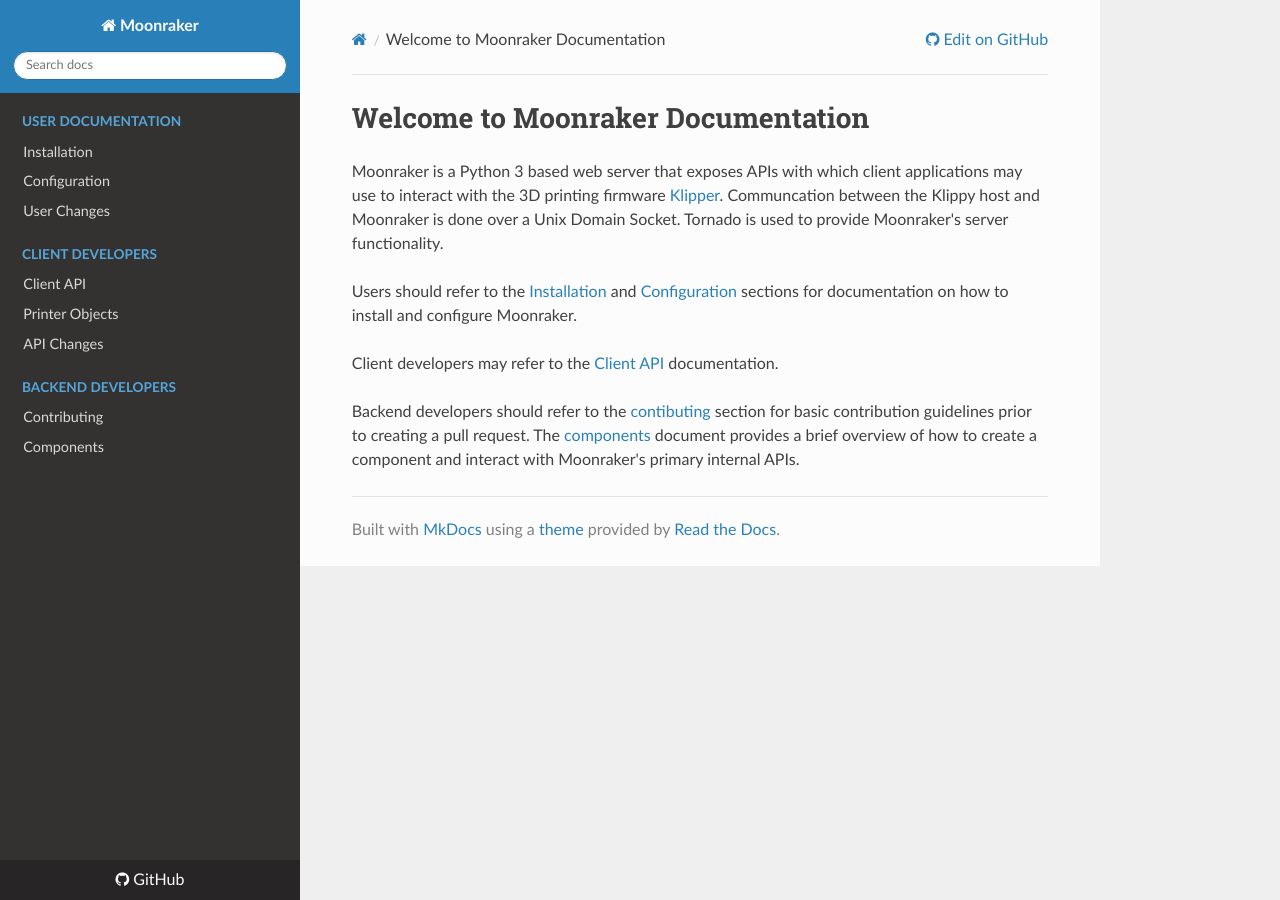
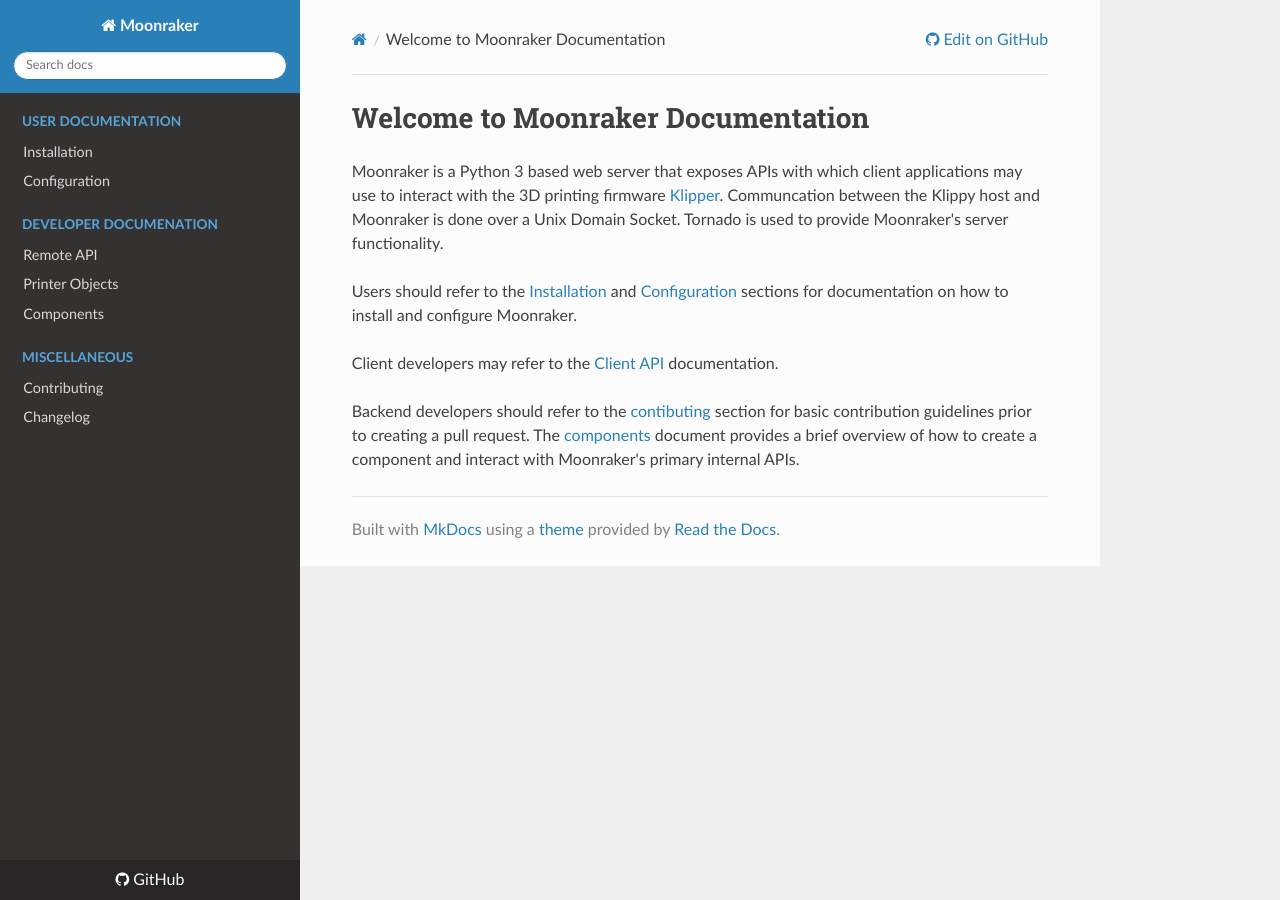
Before and after one commit to Marirossibn/moonraker, an MkDocs documentation site: the page built from docs/index.md, in a window 1280 px wide. Built offline with MkDocs 1.6.1, drawn with Linux system fonts in a browser that asks for light colours; nearby versions of some CDN libraries.

Commit message:
docs: add a changelog
Signed-off-by:  Eric Callahan <arksine.code@gmail.com>

```diff
--- a/mkdocs.yml
+++ b/mkdocs.yml
@@ -5,14 +5,13 @@
     - 'User Documentation':
         - Installation: installation.md
         - Configuration : configuration.md
-        - User Changes: user_changes.md
-    - 'Client Developers':
-        - Client API: web_api.md
+    - 'Developer Documenation':
+        - Remote API: web_api.md
         - Printer Objects: printer_objects.md
-        - API Changes: api_changes.md
-    - 'Backend Developers':
+        - Components: components.md
+    - 'Miscellaneous':
         - Contributing: contributing.md
-        - Components: components.md
+        - Changelog: changelog.md
 theme:
     name: readthedocs
 plugins:
```
Also changed, not shown: docs/changelog.md (added, +76 -0 lines).
